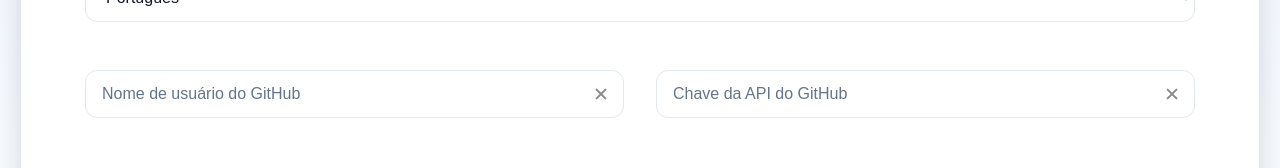
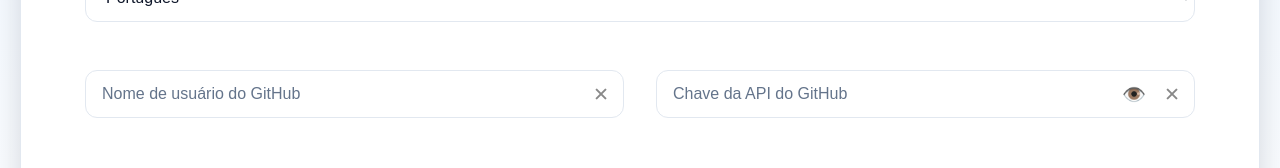
Before and after one commit to GravetoGeek/unfollowNonFollowers, a Next.js app: page / in a window 1280 px wide. Shown: the part 196-364 px from the top of the page. Built offline with nearby package versions, Linux system fonts and the light colour scheme.

Commit message:
feat(ux): api key com toggle de visibilidade e spinners nos botões\n\n- Campo de API key como password + mostrar/ocultar\n- Spinners nos botões de buscar/seguir/deixar de seguir\n- Acessibilidade com aria-labels e focus visible

```diff
--- a/src/app/page.tsx
+++ b/src/app/page.tsx
@@ -13,6 +13,7 @@
 export default function HomePage() {
     const [username, setUsername] = useState("");
     const [apiKey, setApiKey] = useState("");
+    const [showApiKey, setShowApiKey] = useState(false);
     const [language, setLanguage] = useState<SupportedLanguages>("pt");
     const [modalMessage, setModalMessage] = useState<string | null>(null);
     const [confirmationMessage, setConfirmationMessage] = useState<string | null>(null);
@@ -197,16 +198,27 @@
                         <div className={styles.inputGroup}>
                             <input
                                 id="api-key-input"
-                                type="text"
+                                type={showApiKey ? "text" : "password"}
                                 placeholder={translations[language].githubApiKey}
                                 value={apiKey}
                                 onChange={(e) => setApiKey(e.target.value)}
                                 className={styles.input}
+                                autoComplete="current-password"
                             />
+                            <button
+                                type="button"
+                                aria-label={showApiKey ? 'Ocultar chave' : 'Mostrar chave'}
+                                onClick={() => setShowApiKey(v => !v)}
+                                className={styles.toggleButton}
+                                title={showApiKey ? 'Ocultar' : 'Mostrar'}
+                            >
+                                {showApiKey ? '🙈' : '👁️'}
+                            </button>
                             <button
                                 id="clear-api-key-button"
                                 onClick={handleClearApiKey}
                                 className={styles.clearButton}
+                                aria-label="Limpar chave API"
                             >
                                 ✕
                             </button>
@@ -217,31 +229,39 @@
                         href={`https://github.com/settings/personal-access-tokens`}
                         target="_blank"
                         rel="noreferrer"
+                        className={styles.linkButton}
                     >
                         {translations[language].getApiKey}
                     </a>
 
                     <div className={styles.buttonGroup}>
                         <button onClick={handleSearch} className={styles.button} disabled={isSearching}>
-                            {isSearching ? translations[language].searching : translations[language].search}
+                            {isSearching && <span className="spinner" aria-hidden="true" />}
+                            <span>{isSearching ? translations[language].searching : translations[language].search}</span>
                         </button>
                         <button
                             onClick={handleUnfollowAllClick}
                             className={styles.button}
                             disabled={isUnfollowingUser !== "" || nonFollowers.length === 0}
                         >
+                            {isUnfollowingUser !== "" && <span className="spinner" aria-hidden="true" />}
+                            <span>
                                 {isUnfollowingUser !== ""
                                     ? translations[language].unfollowingAll
                                     : translations[language].unfollowAll}
+                            </span>
                         </button>
                         <button
                             onClick={handleFollowAllClick}
                             className={styles.button}
                             disabled={isFollowingUser !== "" || nonFollowing.length === 0}
                         >
+                            {isFollowingUser !== "" && <span className="spinner" aria-hidden="true" />}
+                            <span>
                                 {isFollowingUser !== ""
                                     ? translations[language].followingAll
                                     : translations[language].followAll}
+                            </span>
                         </button>
                     </div>
                 </div>
```
Lines whose indentation alone changed are shown as unchanged.
